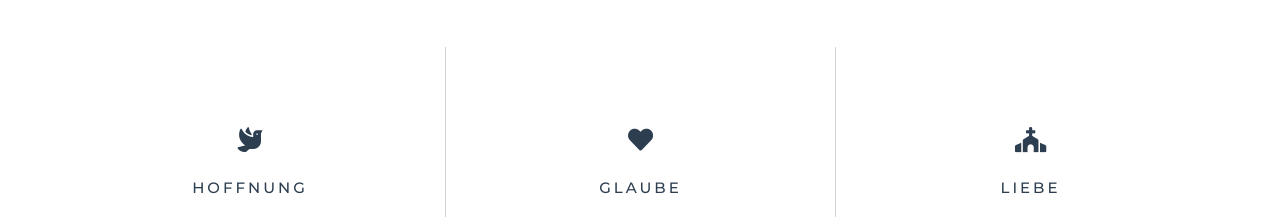
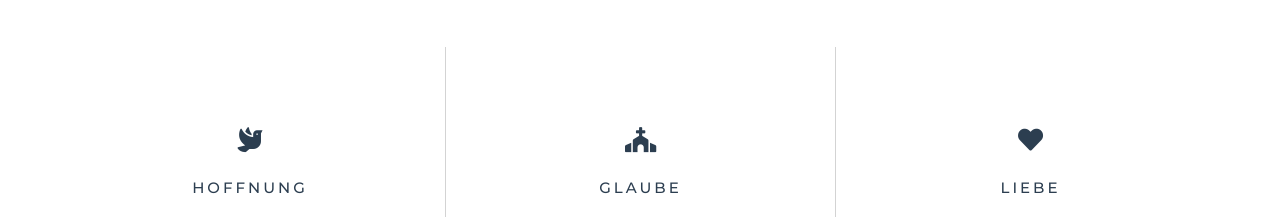
Before and after one commit to stefanmatar/agapewien, a Vue app: page /#/ in a window 1280 px wide. Shown: the part 1620-1837 px from the top of the page. Built offline with nearby package versions, Linux system fonts and the light colour scheme.

Commit message:
Switch icons in values

```diff
--- a/src/components/Live.vue
+++ b/src/components/Live.vue
@@ -24,9 +24,6 @@
 </template>
 
 <script>
-  export default {
-    name: 'Live'
-  }
 </script>
 
 <style>
--- a/src/components/OurValues.vue
+++ b/src/components/OurValues.vue
@@ -15,11 +15,11 @@
               <p>Hoffnung</p>
             </div>
             <div class="col-lg-4 col-sm-6 col-xs-2 value">
-              <i class="fas fa-heart"></i>
+              <i class="fas fa-church"></i>
               <p>Glaube</p>
             </div>
             <div class="col-lg-4 col-sm-6 col-xs-2 value">
-              <i class="fas fa-church"></i>
+              <i class="fas fa-heart"></i>
               <p>Liebe</p>
             </div>
             <div class="col-lg-4 col-sm-6 col-xs-2 value">
```
